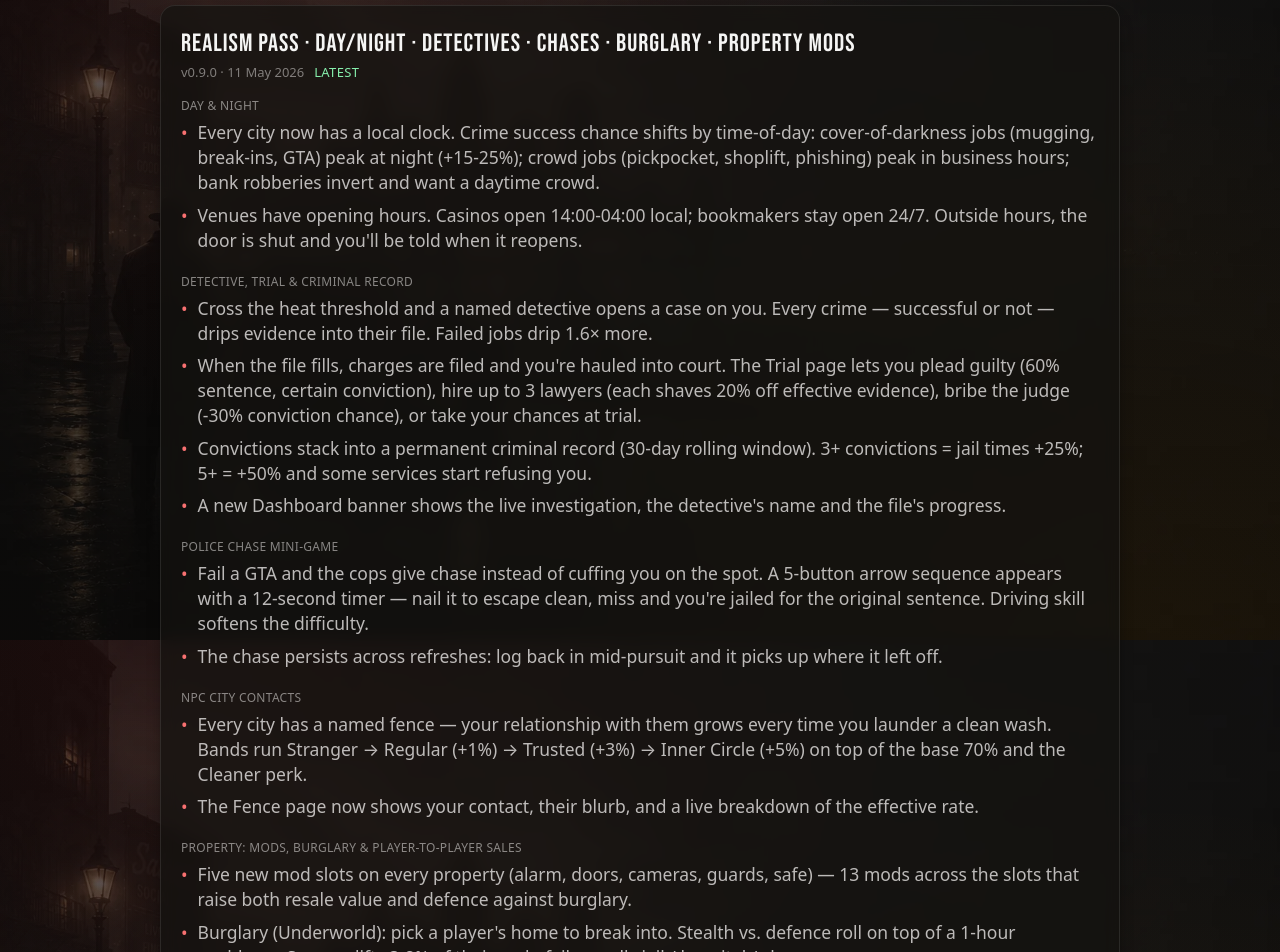
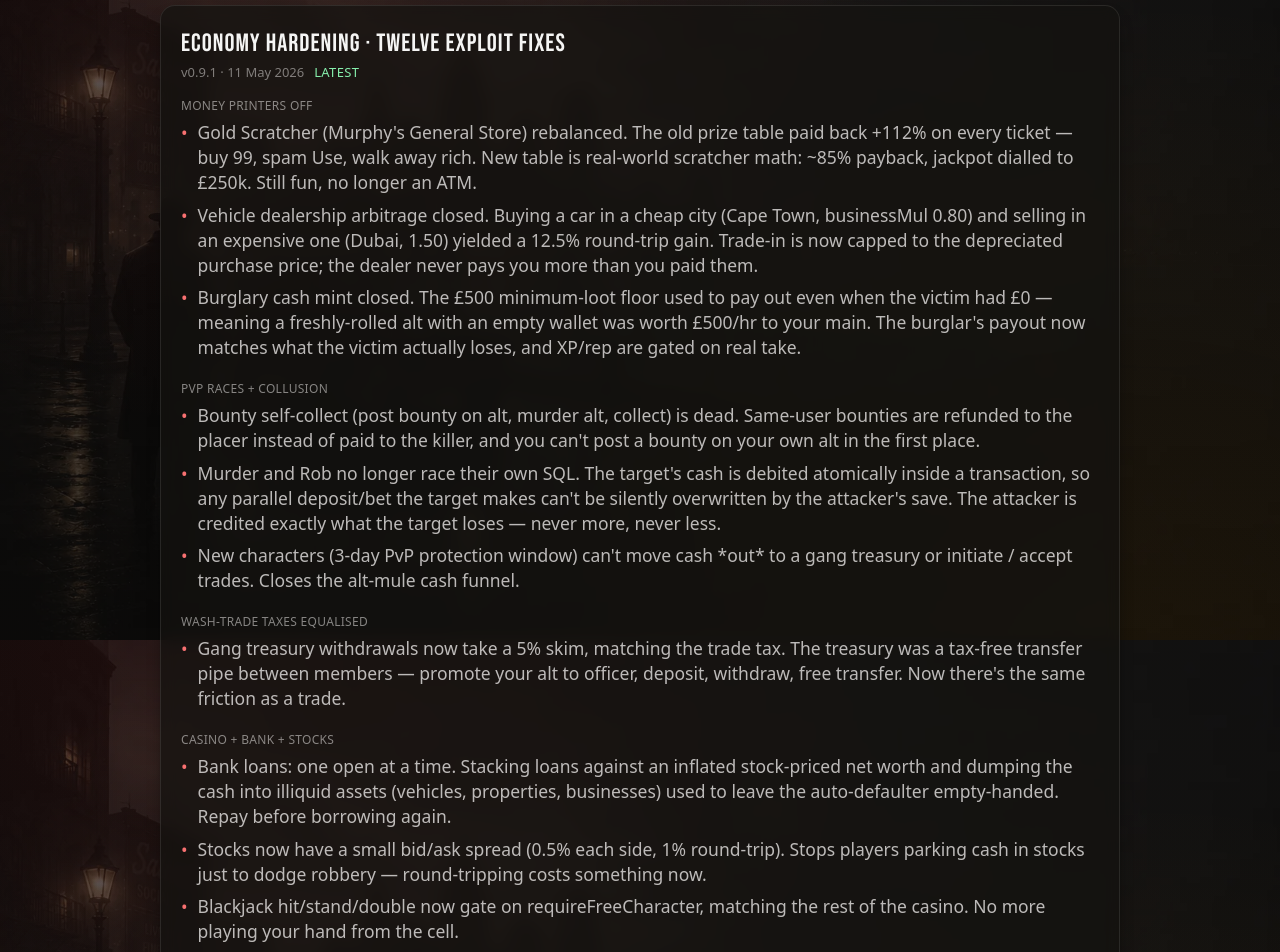
Before and after one commit to danielcampbellwhite/Game, a React (Vite) app in the folder client/: page /patches in a window 1280 px wide. Shown: the part 160-1112 px from the top of the page. Built offline with nearby package versions, Linux system fonts and the light colour scheme.

Commit message:
Patches: v0.9.1 — twelve exploit fixes

```diff
--- a/client/src/data/patches.js
+++ b/client/src/data/patches.js
@@ -8,6 +8,44 @@
 // Add a new entry every time we ship a meaningful change to production.
 
 export const PATCHES = [
+  {
+    version: '0.9.1',
+    date: '2026-05-11',
+    title: 'Economy hardening · twelve exploit fixes',
+    sections: [
+      {
+        heading: 'Money printers off',
+        notes: [
+          'Gold Scratcher (Murphy\'s General Store) rebalanced. The old prize table paid back +112% on every ticket — buy 99, spam Use, walk away rich. New table is real-world scratcher math: ~85% payback, jackpot dialled to £250k. Still fun, no longer an ATM.',
+          'Vehicle dealership arbitrage closed. Buying a car in a cheap city (Cape Town, businessMul 0.80) and selling in an expensive one (Dubai, 1.50) yielded a 12.5% round-trip gain. Trade-in is now capped to the depreciated purchase price; the dealer never pays you more than you paid them.',
+          'Burglary cash mint closed. The £500 minimum-loot floor used to pay out even when the victim had £0 — meaning a freshly-rolled alt with an empty wallet was worth £500/hr to your main. The burglar\'s payout now matches what the victim actually loses, and XP/rep are gated on real take.',
+        ],
+      },
+      {
+        heading: 'PvP races + collusion',
+        notes: [
+          'Bounty self-collect (post bounty on alt, murder alt, collect) is dead. Same-user bounties are refunded to the placer instead of paid to the killer, and you can\'t post a bounty on your own alt in the first place.',
+          'Murder and Rob no longer race their own SQL. The target\'s cash is debited atomically inside a transaction, so any parallel deposit/bet the target makes can\'t be silently overwritten by the attacker\'s save. The attacker is credited exactly what the target loses — never more, never less.',
+          'New characters (3-day PvP protection window) can\'t move cash *out* to a gang treasury or initiate / accept trades. Closes the alt-mule cash funnel.',
+        ],
+      },
+      {
+        heading: 'Wash-trade taxes equalised',
+        notes: [
+          'Gang treasury withdrawals now take a 5% skim, matching the trade tax. The treasury was a tax-free transfer pipe between members — promote your alt to officer, deposit, withdraw, free transfer. Now there\'s the same friction as a trade.',
+        ],
+      },
+      {
+        heading: 'Casino + bank + stocks',
+        notes: [
+          'Bank loans: one open at a time. Stacking loans against an inflated stock-priced net worth and dumping the cash into illiquid assets (vehicles, properties, businesses) used to leave the auto-defaulter empty-handed. Repay before borrowing again.',
+          'Stocks now have a small bid/ask spread (0.5% each side, 1% round-trip). Stops players parking cash in stocks just to dodge robbery — round-tripping costs something now.',
+          'Blackjack hit/stand/double now gate on requireFreeCharacter, matching the rest of the casino. No more playing your hand from the cell.',
+          'Daily reward streak resets cleanly on retire so prestige cycles start fresh.',
+        ],
+      },
+    ],
+  },
   {
     version: '0.9.0',
     date: '2026-05-11',
```
